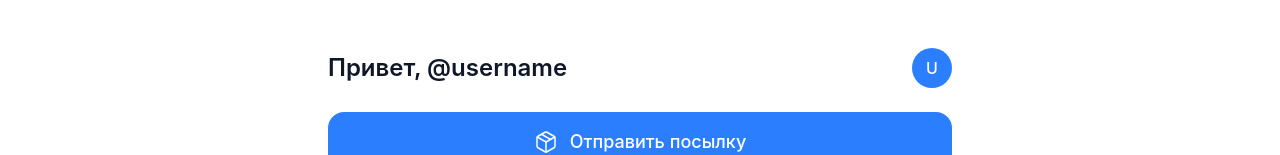
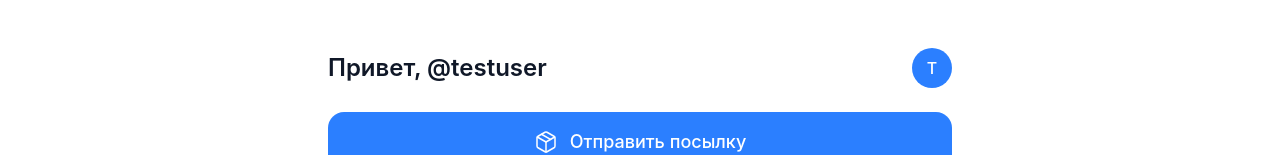
Before and after one commit to Yabuzuk/PoputnayaDostavka, a React (Vite) app: page / in a window 1280 px wide. Shown: the top 155 px of the page. Built offline with nearby package versions, Linux system fonts and the light colour scheme; no server answers; the database is empty.

Commit message:
Add mock user for testing

```diff
--- a/src/app/App.tsx
+++ b/src/app/App.tsx
@@ -40,6 +40,14 @@ export default function App() {
         setCurrentScreen('home');
       });
     } else {
+      // Моковый пользователь для тестирования
+      const mockUser = {
+        id: 123456789,
+        username: 'testuser',
+        first_name: 'Test',
+        last_name: 'User'
+      };
+      setTelegramUser(mockUser);
       setIsLoggedIn(true);
       setCurrentScreen('home');
     }
@@ -95,7 +103,7 @@ export default function App() {
       {/* Экраны */}
       {currentScreen === 'home' && (
         <HomeScreen
-          username={telegramUser?.username || '@username'}
+          username={telegramUser?.username ? `@${telegramUser.username}` : '@testuser'}
           onCreateSenderRequest={handleCreateSenderRequest}
           onCreateCarrierRequest={handleCreateCarrierRequest}
           onShowContacts={() => handleShowContacts()}
```
